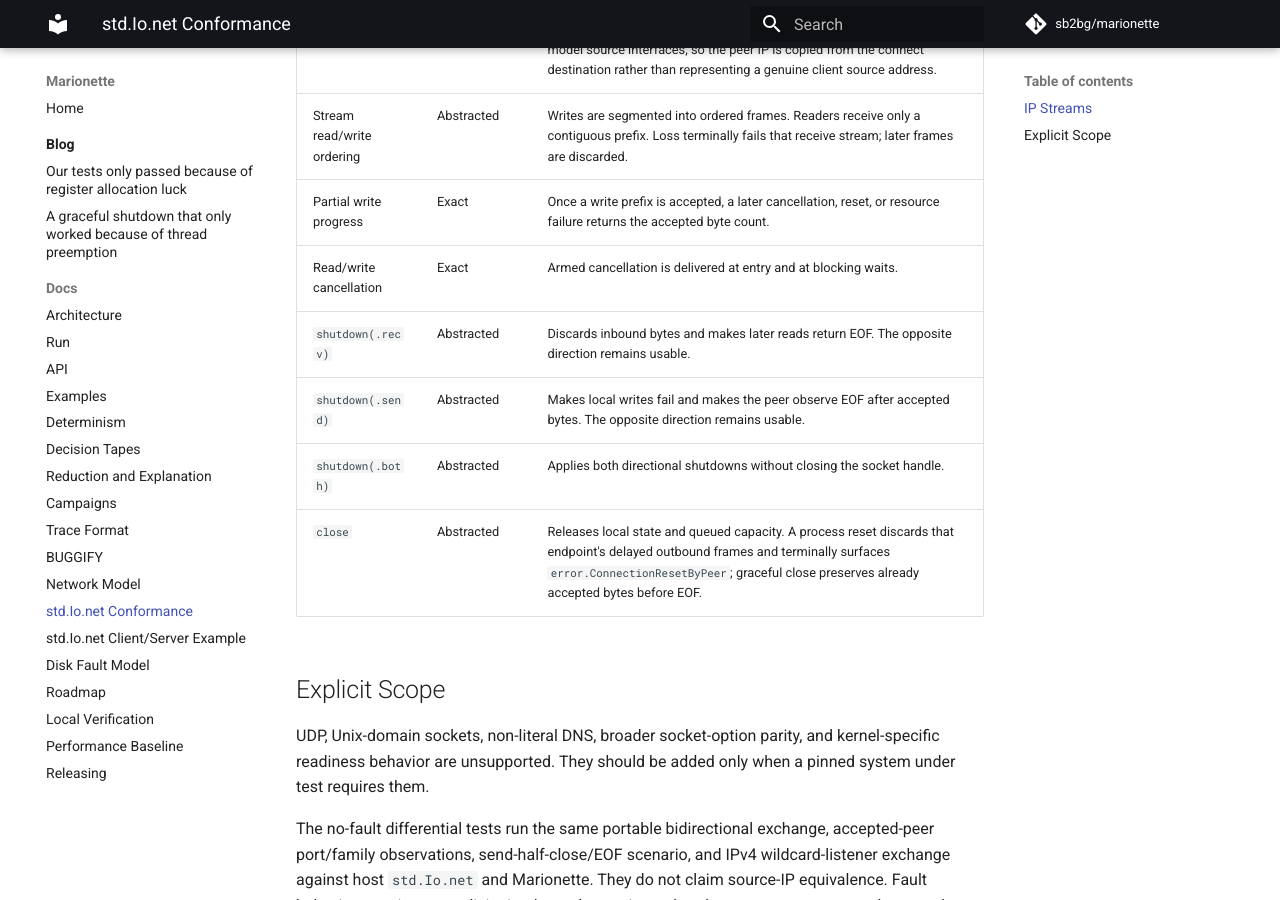
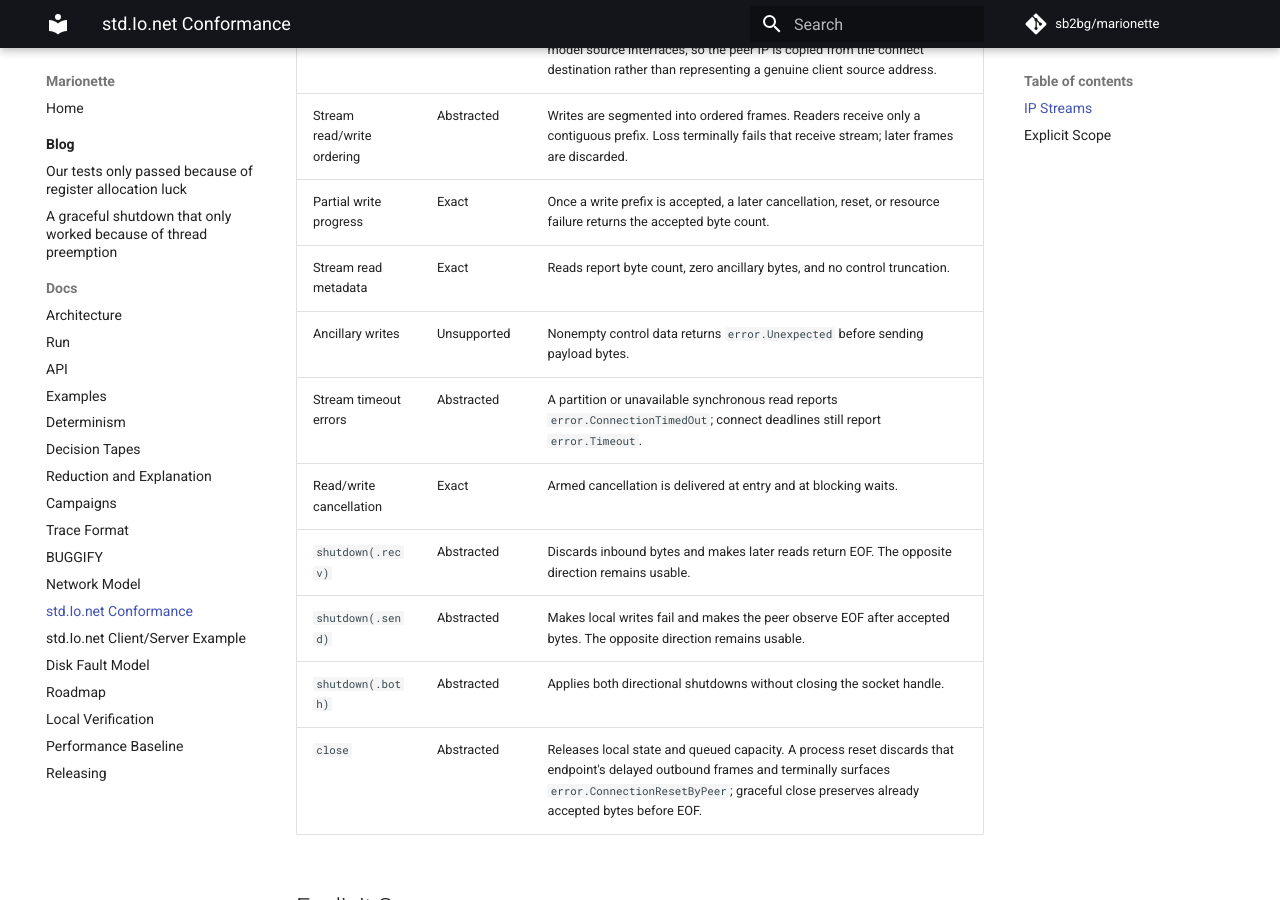
Before and after one commit to sb2bg/marionette, an MkDocs documentation site: the page built from docs/std-io-net-conformance.md, in a window 1280 px wide and 900 px high, scrolled down 1525 px. Built offline with MkDocs 1.6.1 and Material for MkDocs 9.7.7, drawn with Linux system fonts in a browser that asks for light colours; comment, search, counter and statistics services are not loaded; some of the changed text lies outside the part shown.

Commit message:
Migrate simulated networking to Zig 0.17 Io operations

```diff
--- a/docs/std-io-net-conformance.md
+++ b/docs/std-io-net-conformance.md
@@ -30,6 +30,9 @@ This ledger classifies Marionette's simulated `std.Io.net` surface against Zig
 | `accept` | Abstracted | Blocks cancelably and returns deterministic peer metadata. The port comes from a rotating simulated client ephemeral-port cursor and may be reused after the modeled range wraps; active peer-tuple uniqueness is not modeled. The family matches the connect destination. Nodes do not model source interfaces, so the peer IP is copied from the connect destination rather than representing a genuine client source address. |
 | Stream read/write ordering | Abstracted | Writes are segmented into ordered frames. Readers receive only a contiguous prefix. Loss terminally fails that receive stream; later frames are discarded. |
 | Partial write progress | Exact | Once a write prefix is accepted, a later cancellation, reset, or resource failure returns the accepted byte count. |
+| Stream read metadata | Exact | Reads report byte count, zero ancillary bytes, and no control truncation. |
+| Ancillary writes | Unsupported | Nonempty control data returns `error.Unexpected` before sending payload bytes. |
+| Stream timeout errors | Abstracted | A partition or unavailable synchronous read reports `error.ConnectionTimedOut`; connect deadlines still report `error.Timeout`. |
 | Read/write cancellation | Exact | Armed cancellation is delivered at entry and at blocking waits. |
 | `shutdown(.recv)` | Abstracted | Discards inbound bytes and makes later reads return EOF. The opposite direction remains usable. |
 | `shutdown(.send)` | Abstracted | Makes local writes fail and makes the peer observe EOF after accepted bytes. The opposite direction remains usable. |
```
Also changed, not shown: other parts of docs/std-io-net-conformance.md (+1 -1 lines), 7 other files.
